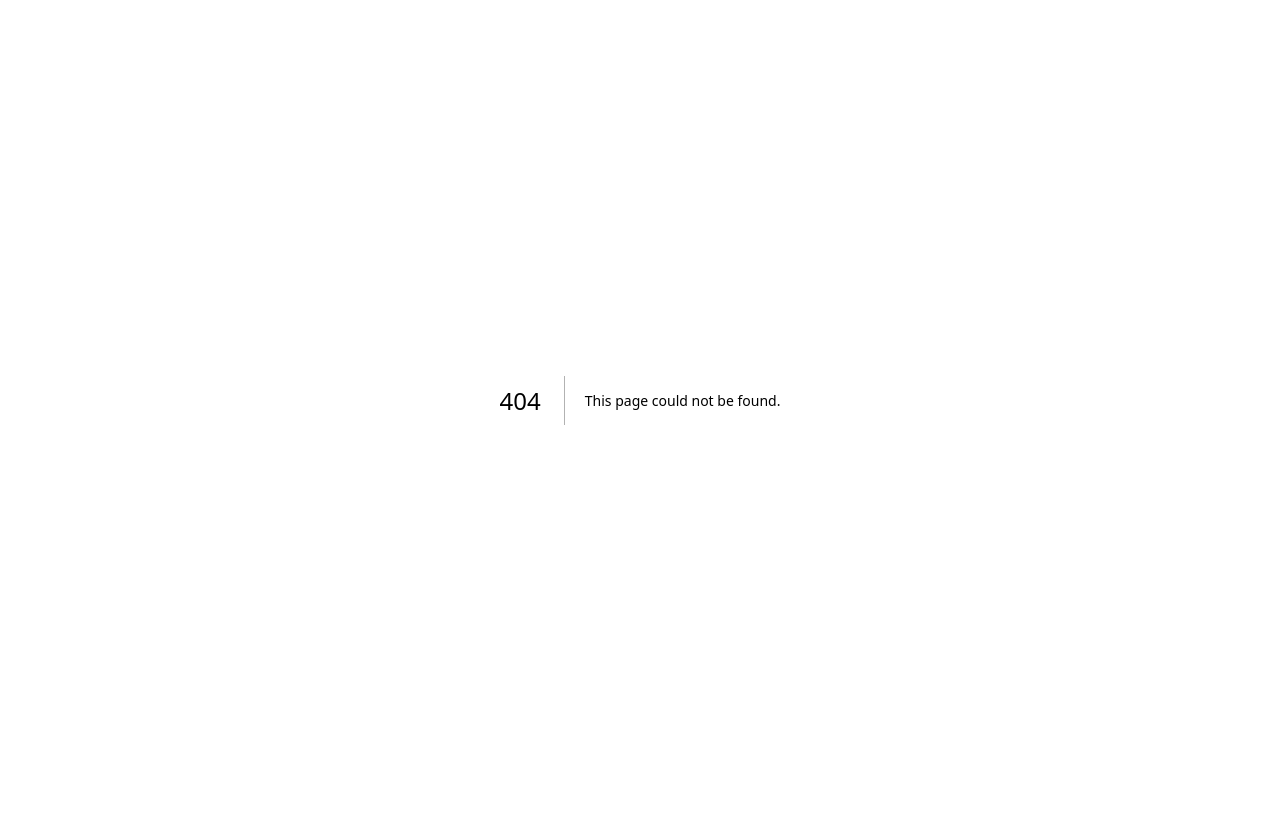
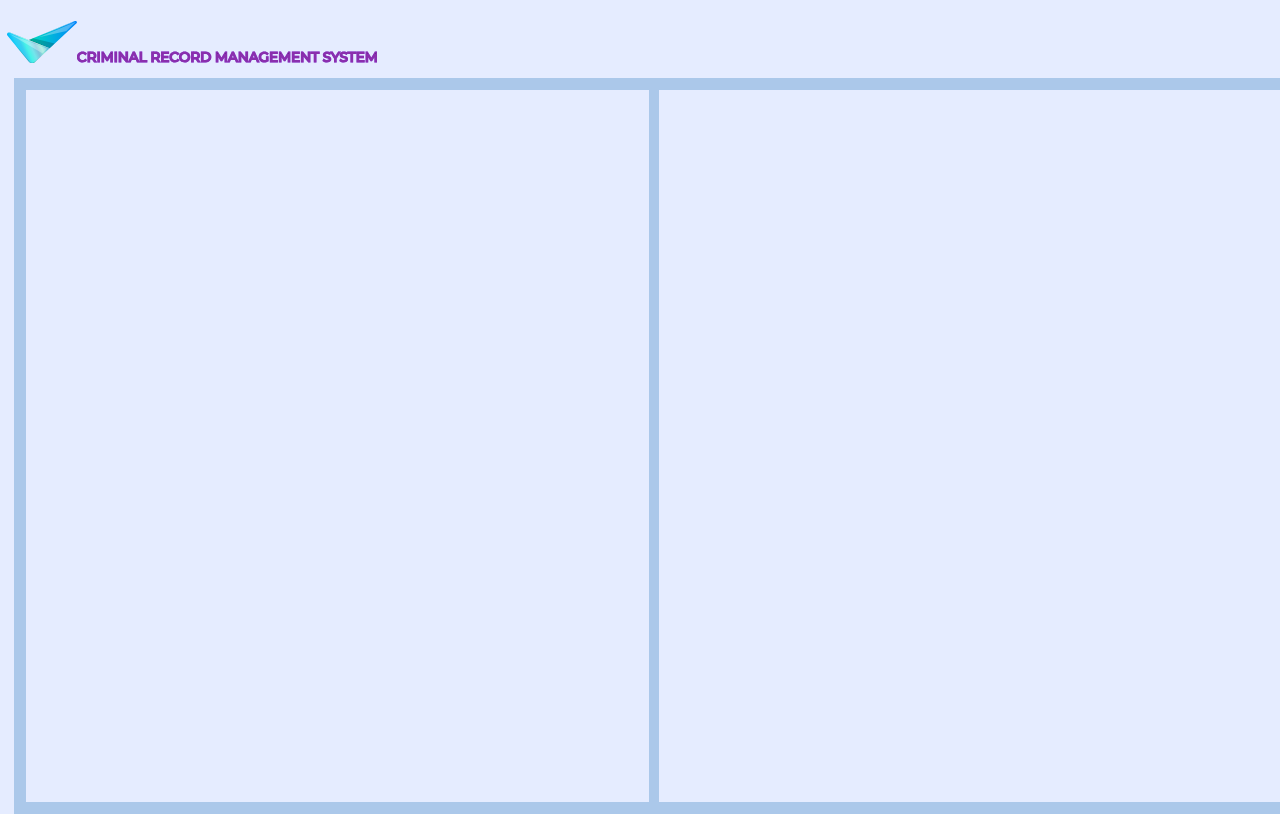
Before and after one commit to demelcjohn/criminal-record-management, a Next.js app: page /citizen/1 in a window 1280 px wide. Before the commit this address had no page. Built offline with nearby package versions, Linux system fonts and the light colour scheme.

Commit message:
added page citizen view

```diff
--- /dev/null
+++ b/src/pages/citizen/[id].js
@@ -0,0 +1,64 @@
+// import Demo from "./demo";
+
+import { Box, Button, Grid, TextField, Typography } from "@mui/material";
+import Image from "next/image";
+
+export default function Citizen() {
+  return (
+    <Box
+      width="100%"
+      height="100vh"
+      sx={{ bgcolor: "#E5ECFF", padding: "7px", overflow: "hidden" }}
+    >
+      <Box sx={{ width: "100%", height: "8%" }}>
+        <Grid container width="100%" height="50%" item xs={12} sx={{ mb: 1 }}>
+          <Grid item sx={{ height: "50%" }}>
+            <Image src="/crm.svg" alt="Icon" width={70} height={70} />
+          </Grid>
+          <Grid item sx={{ height: "50%" }}>
+            <Image src="/crmtext.svg" alt="Icon" width={300} height={100} />
+          </Grid>
+        </Grid>
+      </Box>
+      <Box sx={{ width: "100%", height: "92%", padding: "7px" }}>
+        <Grid
+          container
+          sx={{
+            width: "100%",
+            height: "100%",
+            bgcolor: "#ABC8EA",
+            padding: "7px",
+          }}
+        >
+          <Grid
+            item
+            sx={{
+              width: "50%",
+              height: "100%",
+              bgcolor: "#ABC8EA",
+              padding: "5px",
+            }}
+          >
+            <Box
+              sx={{ width: "100%", height: "100%", bgcolor: "#E5ECFF" }}
+            ></Box>
+          </Grid>
+          <Grid
+            item
+            sx={{
+              width: "50%",
+              height: "100%",
+              bgcolor: "#ABC8EA",
+              padding: "5px",
+            }}
+          >
+            {" "}
+            <Box
+              sx={{ width: "100%", height: "100%", bgcolor: "#E5ECFF" }}
+            ></Box>
+          </Grid>
+        </Grid>
+      </Box>
+    </Box>
+  );
+}
```
Also changed, not shown: src/pages/auth.tsx (+10 -4 lines), src/pages/home.tsx (+7 -3 lines), src/pages/citizen/photo.jpg (added).
